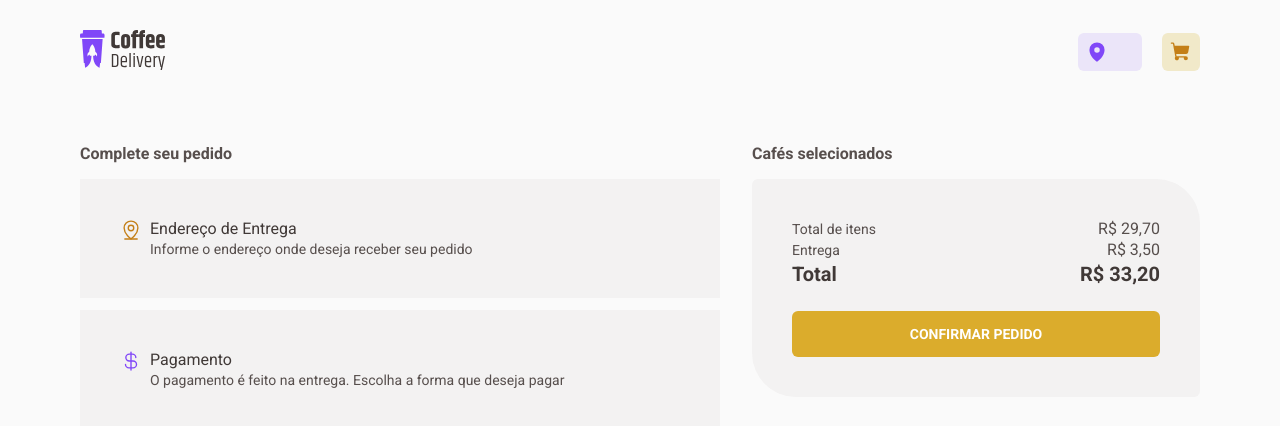
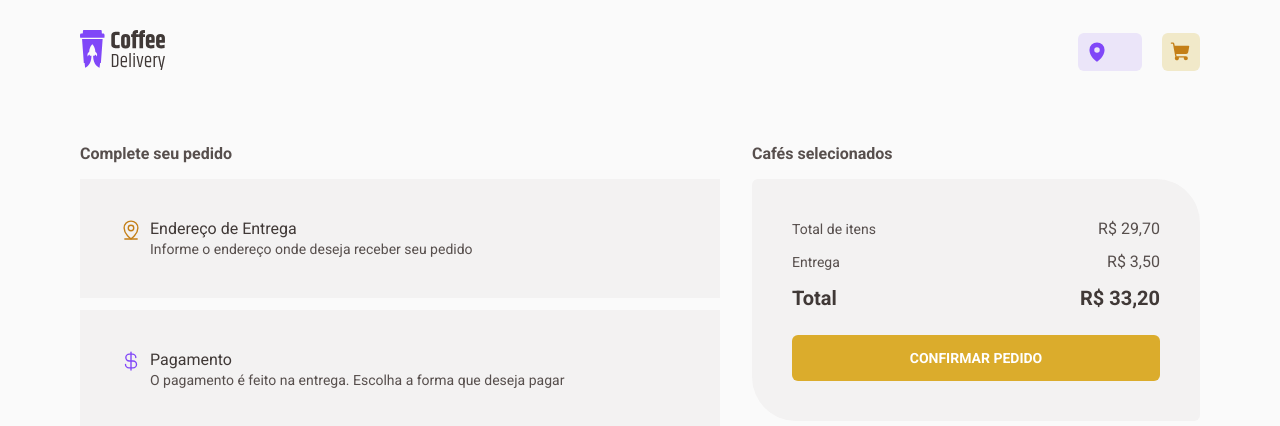
Before and after one commit to pedrocs378/coffee-delivery-challenge, a React (Vite) app: page /checkout in a window 1280 px wide. Shown: the top 426 px of the page. Built offline with nearby package versions, Linux system fonts and the light colour scheme; no server answers.

Commit message:
fix: ajusta estilos

```diff
--- a/src/pages/Checkout/index.tsx
+++ b/src/pages/Checkout/index.tsx
@@ -10,7 +10,7 @@ export function Checkout() {
       <S.CompleteOrderSection>
         <strong>Complete seu pedido</strong>
 
-        <div>
+        <S.DeliveryAddressCard>
           <S.CardHeader>
             <MapPinLine size={22} color={defaultTheme.colors['yellow-700']} />
 
@@ -19,8 +19,8 @@ export function Checkout() {
               <p>Informe o endereço onde deseja receber seu pedido</p>
             </div>
           </S.CardHeader>
-        </div>
-        <div>
+        </S.DeliveryAddressCard>
+        <S.PaymentCard>
           <S.CardHeader>
             <CurrencyDollar
               size={22}
@@ -34,7 +34,7 @@ export function Checkout() {
               </p>
             </div>
           </S.CardHeader>
-        </div>
+        </S.PaymentCard>
       </S.CompleteOrderSection>
 
       <S.SelectedCoffeesSection>
--- a/src/pages/Checkout/styles.ts
+++ b/src/pages/Checkout/styles.ts
@@ -13,19 +13,15 @@ const BaseSection = styled.section`
     display: block;
     margin-bottom: 1rem;
   }
+`
 
-  > div {
-    padding: 2.5rem;
-    background-color: ${({ theme }) => theme.colors['gray-200']};
-  }
+const BaseCard = styled.div`
+  padding: 2.5rem;
+  background-color: ${({ theme }) => theme.colors['gray-200']};
 `
 
 export const CompleteOrderSection = styled(BaseSection)`
   flex: 1;
-
-  > div + div {
-    margin-top: 0.75rem;
-  }
 `
 
 export const SelectedCoffeesSection = styled(BaseSection)`
@@ -36,6 +32,17 @@ export const SelectedCoffeesSection = styled(BaseSection)`
     border-radius: ${({ theme }) =>
       `${theme.borderRadius.default} ${theme.borderRadius.xl}`};
   }
+`
+
+export const DeliveryAddressCard = styled(BaseCard)``
+
+export const PaymentCard = styled(BaseCard)`
+  margin-top: 0.75rem;
+`
+
+export const SelectedCoffeesCard = styled(BaseCard)`
+  display: flex;
+  flex-direction: column;
 `
 
 export const CardHeader = styled.header`
@@ -54,15 +61,10 @@ export const CardHeader = styled.header`
   }
 `
 
-export const SelectedCoffeesCard = styled.div`
-  display: flex;
-  flex-direction: column;
-`
-
 export const CartDetails = styled.div`
   display: flex;
   flex-direction: column;
-  gap: 0.75;
+  gap: 0.75rem;
 `
 
 type CartDefailtRowProps = {
```
